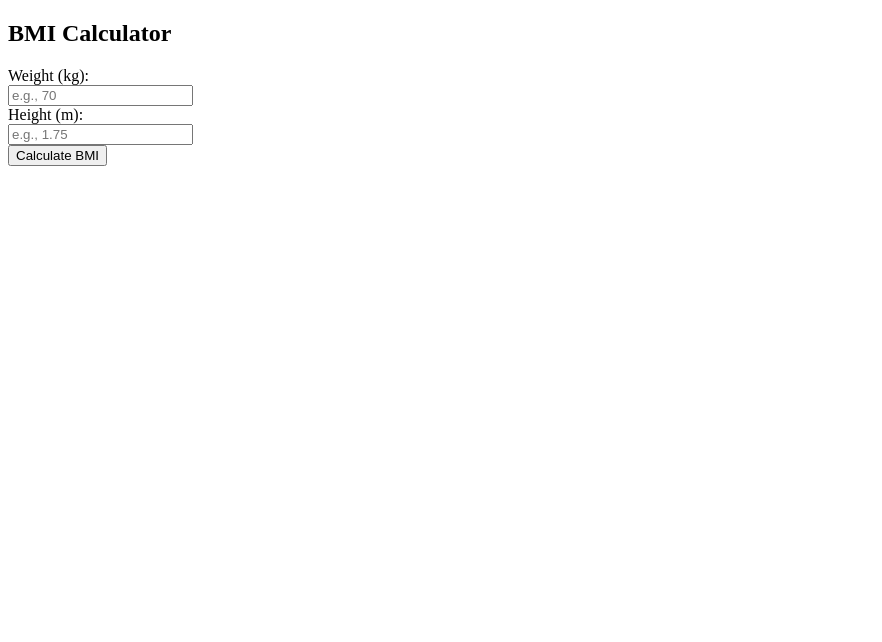
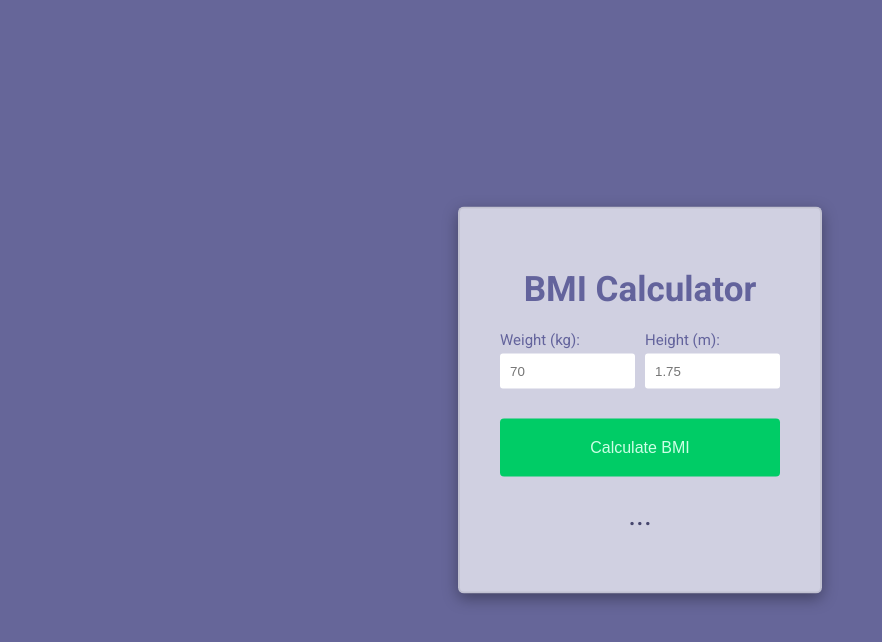
Before and after one commit to paulocezargit/bmi_calculator, a plain HTML site: page index.html in a window 1280 px wide. Shown: the whole page, without its empty margins (0-882 px from the left). Drawn offline with Linux system fonts and the light colour scheme.

Commit message:
Positioning panel
This time, we started setting up the panel to perform the calculation of the values provided by the users.

```diff
--- a/assets/css/desktop.css
+++ b/assets/css/desktop.css
@@ -1,11 +1,18 @@
+
 @media (min-width: 1024px) {
 
-	.painel{  }
-	.painel-box{  }
-	.painel-title{  }
-	.painel-label{  }
-	.painel-input{  }
-	.painel-button{  }
-	.painel-result{  }
+	body{ background-color:#666699; font-family: "Roboto", sans-serif; }
+	.painel{  transform:translate(-50%, -50%); left:50%; top:50%; position: fixed; }
+	.painel-box{ background-color: #d0d0e1; padding: 60px 40px; border-radius: 6px; width: 280px; border: 2px solid rgba(0, 0, 0, .07); box-shadow: rgba(0, 0, 0, 0.35) 0px 5px 15px; }
+	.painel-title{ color: #63639c; font-size: 35px; padding:0px; margin:0px; margin-bottom:20px; text-align:center; }
+	.painel-label{ color: #63639c; font-size: 15px; }
+	.painel-input{ margin-top: 5px; width: 100%; padding: 10px; border-radius:3px; border:none; outline:none; box-sizing:border-box; }
+	.painel-button{ background-color: #00cc66; color: #ccffe6; margin-top:30px; width: 100%; padding: 20px 40px; cursor: pointer; border-radius:4px; border:none; font-size: 16px; }
+	.painel-button:hover{ background-color: #00994d;  }
+	.painel-button:active{ background-color: #00cc66;  }
+	.painel-result{ text-align:center; margin-top:20px; font-size: 30px; color:#46466d; }
+	.painel-align{ display: flex; justify-content:center; }
+	.painel-grid{ display:grid; grid-template-columns: 1fr 1fr; gap: 10px; }
+	.painel-group{  }
 
 }
--- a/assets/css/mobile.css
+++ b/assets/css/mobile.css
@@ -1,3 +1,5 @@
+@import url('https://fonts.googleapis.com/css2?family=Roboto:ital,wght@0,100;0,300;0,400;0,500;0,700;0,900;1,100;1,300;1,400;1,500;1,700;1,900&display=swap');
+
 body {
 
 }
--- a/index.html
+++ b/index.html
@@ -6,7 +6,7 @@
 	<title>BMI Calculator</title>
 	<link rel="stylesheet" type="text/css" href="assets/css/mobile.css">
 	<link rel="stylesheet" type="text/css" href="assets/css/tablet.css">
-    <link rel="stylesheet" type="text/css" href="assets/css/desktop.css">
+	<link rel="stylesheet" type="text/css" href="assets/css/desktop.css">
 </head>
 <body>
 
@@ -17,15 +17,22 @@
 
 			<h1 class="painel-title">BMI Calculator</h1>
 
-			<label for="weight" class="painel-label">Weight (kg):</label><br>
-			<input type="number" id="weight" class="painel-input" placeholder="e.g., 70"><br>
+			<div class="painel-grid">
+				<div class="painel-group">
+					<label for="weight" class="painel-label">Weight (kg):</label><br>
+					<input type="number" id="weight" class="painel-input" placeholder="70"><br>
+				</div>
+				<div class="painel-group">
+					<label for="height" class="painel-label">Height (m):</label><br>
+					<input type="number" id="height" class="painel-input" step="0.01" placeholder="1.75"><br>
+				</div>
+			</div>
 
-			<label for="height" class="painel-label">Height (m):</label><br>
-			<input type="number" id="height" class="painel-input" step="0.01" placeholder="e.g., 1.75"><br>
+			<div class="painel-align">
+				<button id="button-calc" class="painel-button">Calculate BMI</button>
+			</div>
 
-			<button id="button-calc" class="painel-button">Calculate BMI</button>
-
-			<div id="result" class="painel-result"></div>
+			<div id="result" class="painel-result">...</div>
 
 		</div>
 
```
